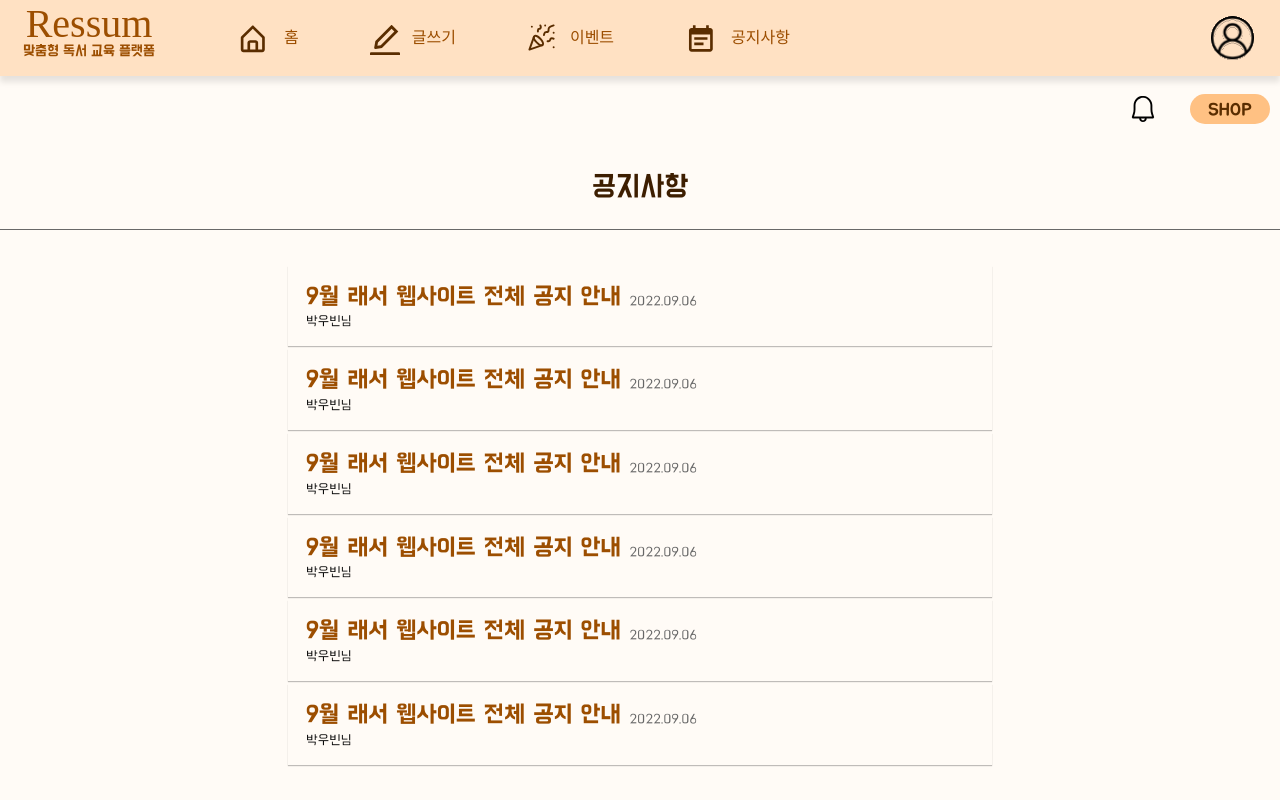
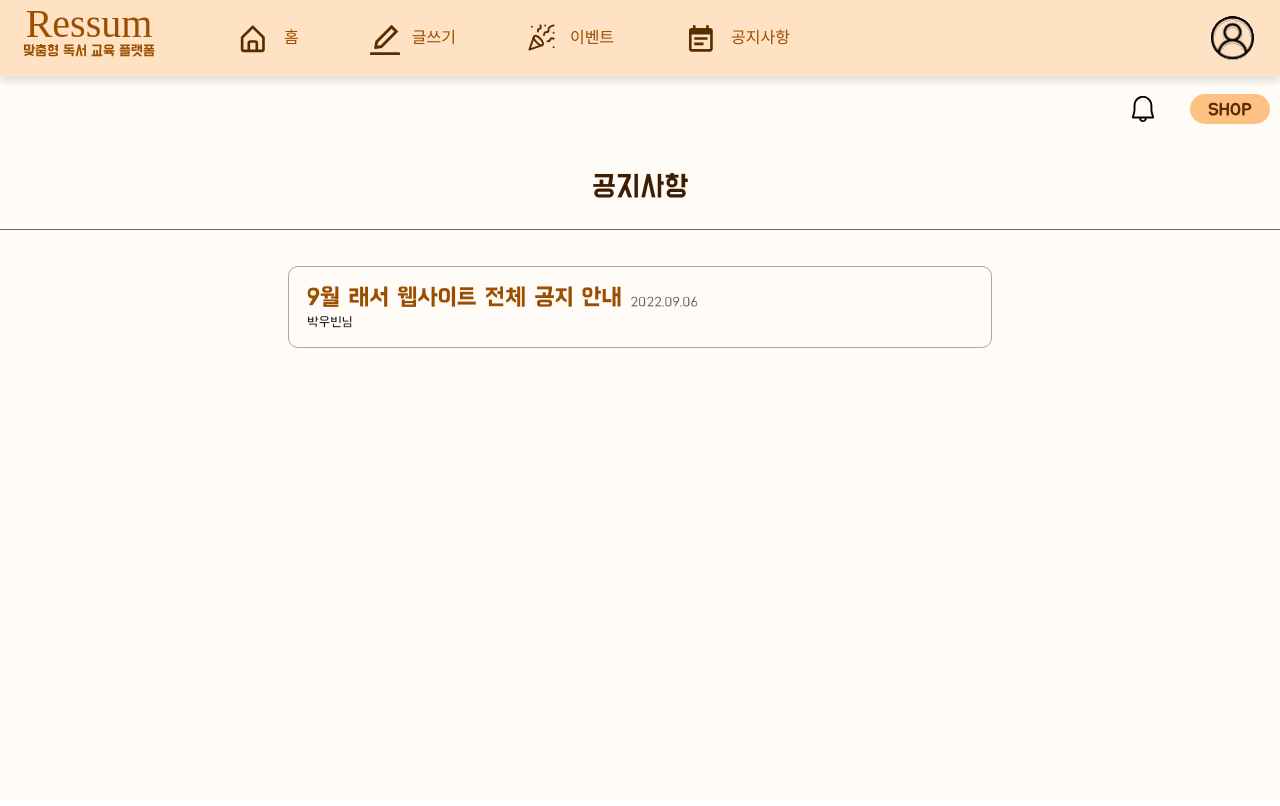
Before and after one commit to Ressum/FrontEnd, a React (Create React App) app: page /main/notice in a window 1280 px wide. Shown: the top 806 px of the page. Built offline with nearby package versions, Linux system fonts and the light colour scheme; a web font is replaced by a local one.

Commit message:
공지사항 변경

```diff
--- a/src/components/Main/NoticeList/NoticeList.scss
+++ b/src/components/Main/NoticeList/NoticeList.scss
@@ -37,7 +37,8 @@
                 margin-bottom: 3px;
                 width: 100%;
                 height: 20%;
-                box-shadow: 0px 1px 1px rgba(0, 0, 0, 0.25);
+                border-radius: 10px;
+                border: solid 1px rgb(167, 167, 167);
                 box-sizing: border-box;
                 padding: 18px;
                 display: flex;
```
Also changed, not shown: src/components/Main/NoticeList/NoticeList.js (+1 -6 lines).
